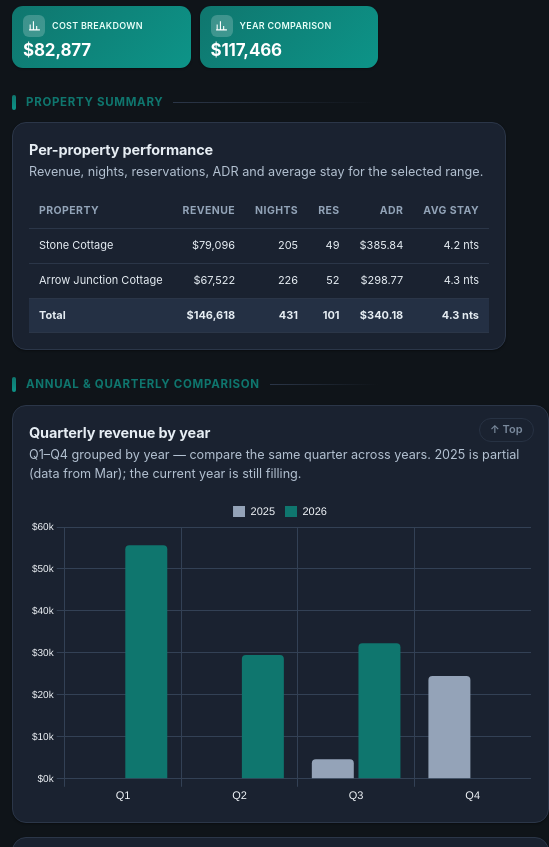
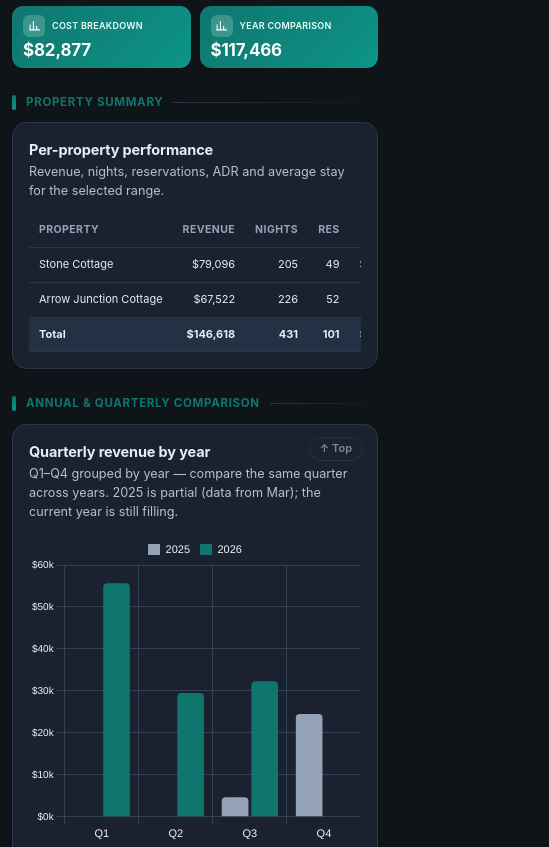
Before and after one commit to DiggingGold/arrow-investor, a plain HTML site: page index.html in a window 390 px wide. Shown: the part 1070-1917 px from the top of the page, 549 px wide, since content can reach past the window. Drawn offline with Linux system fonts and the light colour scheme.

Commit message:
Fix mobile horizontal overflow (minmax(0,1fr) grid tracks + min-width:0 cards)

```diff
--- a/index.html
+++ b/index.html
@@ -124,14 +124,15 @@ h1{font-size:20px;margin:0;font-weight:750;letter-spacing:-.01em}
 .navtile .nval{font-size:17px;font-weight:750;letter-spacing:-.01em;line-height:1;color:#fff}
 .ftag{display:inline-block;margin-left:9px;padding:2px 8px;border-radius:999px;font-size:9px;font-weight:700;text-transform:uppercase;letter-spacing:.04em;background:#0f766e26;color:#5eead4;vertical-align:middle;border:1px solid #0f766e55}
 :root[data-theme="light"] .ftag{background:#0f766e14;color:#0f766e;border-color:#0f766e44}
-.grid{display:grid;grid-template-columns:1fr 1fr;gap:14px}
-@media(max-width:820px){.grid{grid-template-columns:1fr}}
-.card{background:var(--card);border:1px solid var(--line);border-radius:14px;padding:16px;box-shadow:var(--sh);transition:box-shadow .15s}
+.grid{display:grid;grid-template-columns:minmax(0,1fr) minmax(0,1fr);gap:14px}
+@media(max-width:820px){.grid{grid-template-columns:minmax(0,1fr)}}
+.card{background:var(--card);border:1px solid var(--line);border-radius:14px;padding:16px;box-shadow:var(--sh);transition:box-shadow .15s;min-width:0}
 .card:hover{box-shadow:var(--sh2)}
 .card h3{margin:0 0 3px;font-size:14.5px;font-weight:700;letter-spacing:-.01em}
 .card .hint{color:#48566a;font-size:12.65px;margin-bottom:12px;line-height:1.5}
 [data-theme="dark"] .card .hint{color:#b3c1d1}
-.chartbox{position:relative;height:250px}
+.chartbox{position:relative;height:250px;min-width:0}
+canvas{max-width:100%!important}
 .chartbox.tall{height:310px}
 table{width:100%;border-collapse:collapse;font-size:12.5px}
 th,td{text-align:right;padding:9px 10px;border-bottom:1px solid var(--line)}
```
